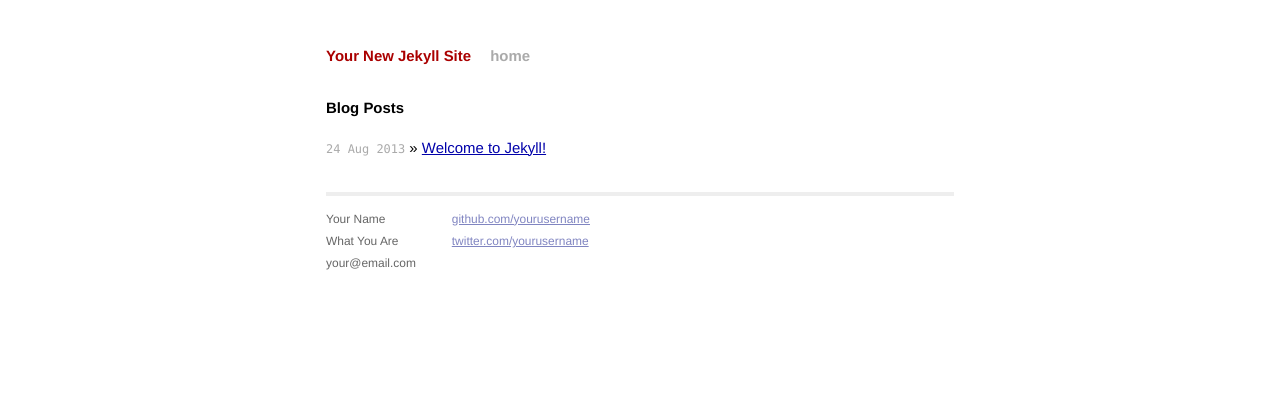
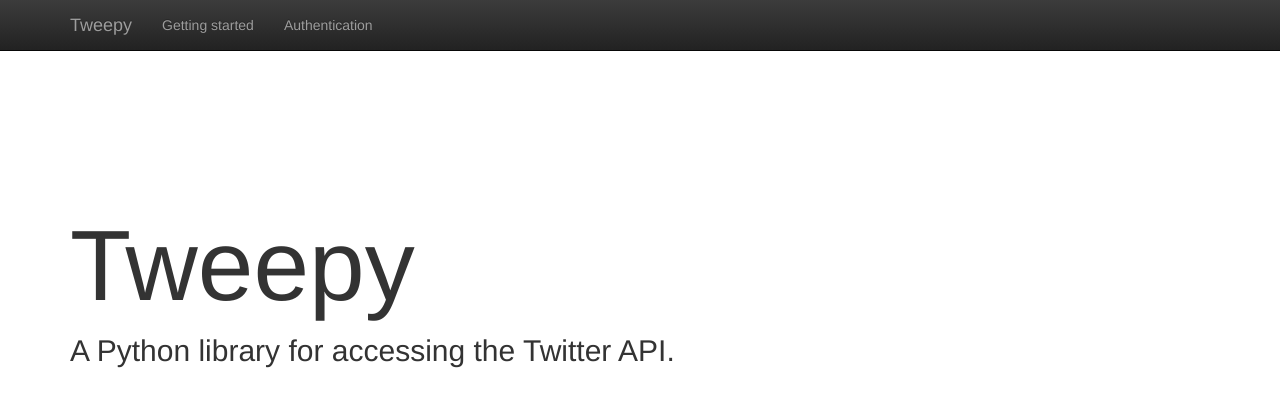
Before and after one commit to tweepy/tweepy.github.com, a Jekyll site: the page built from index.html, in a window 1280 px wide and 900 px high. Shown: the top 407 px of the window. Built offline with Jekyll 4.4.1, drawn with Linux system fonts in a browser that asks for light colours; nearby versions of some CDN libraries; Markdown is read by kramdown in place of the engine named in the settings.

Commit message:
Setup default template and start adding content for index.

```diff
--- a/_config.yml
+++ b/_config.yml
@@ -1,3 +1,3 @@
-name: Your New Jekyll Site
+name: Tweepy
 markdown: redcarpet
 pygments: true
--- /dev/null
+++ b/_includes/nav-main.html
@@ -0,0 +1,22 @@
+<header class="navbar navbar-inverse navbar-fixed-top" role="banner">
+  <div class="container">
+    <div class="navbar-header">
+      <button type="button" class="navbar-toggle" data-toggle="collapse" data-target=".navbar-collapse">
+        <span class="icon-bar"></span>
+        <span class="icon-bar"></span>
+        <span class="icon-bar"></span>
+      </button>
+      <a class="navbar-brand" href="/">{{ site.name }}</a>
+    </div>
+    <div class="collapse navbar-collapse">
+      <ul class="nav navbar-nav">
+        <li {% if page.slug == "getting-started" %}class="active"{% endif %}>
+          <a href="/getting-started.html">Getting started</a>
+        </li>
+        <li {% if page.slug == "authentication" %}class="active"{% endif %}>
+          <a href="/authentication.html">Authentication</a>
+        </li>
+      </ul>
+    </div>
+  </div>
+</header>
--- a/_layouts/default.html
+++ b/_layouts/default.html
@@ -1,10 +1,14 @@
 <!DOCTYPE html>
-<html>
+<html lang="en">
     <head>
         <meta charset="utf-8">
         <meta http-equiv="X-UA-Compatible" content="IE=edge,chrome=1">
         <title>{{ page.title }}</title>
         <meta name="viewport" content="width=device-width">
+
+        <!-- Bootstrap CSS -->
+        <link rel="stylesheet" href="//netdna.bootstrapcdn.com/bootstrap/3.0.0/css/bootstrap.min.css">
+        <link rel="stylesheet" href="//netdna.bootstrapcdn.com/bootstrap/3.0.0/css/bootstrap-theme.min.css">
 
         <!-- syntax highlighting CSS -->
         <link rel="stylesheet" href="/css/syntax.css">
@@ -14,33 +18,12 @@
 
     </head>
     <body>
+      <!-- Main Navigation Bar -->
+      {% include nav-main.html %}
 
-        <div class="container">
-          <div class="site">
-            <div class="header">
-              <h1 class="title"><a href="/">{{ site.name }}</a></h1>
-              <a class="extra" href="/">home</a>
-            </div>
+      {{ content }}
 
-                {{ content }}
-
-            <div class="footer">
-              <div class="contact">
-                <p>
-                  Your Name<br />
-                  What You Are<br />
-                  your@email.com
-                </p>
-              </div>
-              <div class="contact">
-                <p>
-                  <a href="http://github.com/yourusername/">github.com/yourusername</a><br />
-                  <a href="http://twitter.com/yourusername/">twitter.com/yourusername</a><br />
-                </p>
-              </div>
-            </div>
-          </div>
-        </div> <!-- /container -->
-
+      <!-- Bootstrap JavaScript -->
+      <script src="//netdna.bootstrapcdn.com/bootstrap/3.0.0/js/bootstrap.min.js"></script>
     </body>
 </html>
--- /dev/null
+++ b/authentication.html
@@ -0,0 +1,5 @@
+---
+layout: default
+title: Authentication
+slug: authentication
+---
--- a/css/main.css
+++ b/css/main.css
@@ -1,160 +1,13 @@
-/*****************************************************************************/
-/*
-/* Common
-/*
-/*****************************************************************************/
-
-/* Global Reset */
-* {
-  margin: 0;
-  padding: 0;
+body {
+  padding-top: 50px;
 }
 
-html, body { height: 100%; }
-
-body {
-  background-color: #FFF;
-  font: 13.34px Helvetica, Arial, sans-serif;
-  font-size: small;
-  text-align: center;
+.tp-main {
+  padding-top: 140px;
 }
-
-h1, h2, h3, h4, h5, h6 {
-  font-size: 100%; }
-
-h1 { margin-bottom: 1em; }
-p { margin: 1em 0; }
-
-a         { color: #00a; }
-a:hover   { color: #000; }
-a:visited { color: #a0a; }
-
-/*****************************************************************************/
-/*
-/* Home
-/*
-/*****************************************************************************/
-ul.posts {
-  list-style-type: none;
-  margin-bottom: 2em;
+.tp-main h1 {
+  font-size: 100px;
 }
-
-ul.posts li {
-  line-height: 1.75em;
+.tp-main .lead {
+  font-size: 30px;
 }
-
-ul.posts span {
-  color: #aaa;
-  font-family: Monaco, "Courier New", monospace;
-  font-size: 80%;
-}
-
-/*****************************************************************************/
-/*
-/* Site
-/*
-/*****************************************************************************/
-
-.site {
-  font-size: 115%;
-  text-align: justify;
-  width: 42em;
-  margin: 3em auto 2em;
-  line-height: 1.5em;
-}
-
-.site .header a {
-  font-weight: bold;
-  text-decoration: none;
-}
-
-.site .header h1.title {
-  display: inline-block;
-  margin-bottom: 2em;
-}
-
-.site .header h1.title a {
-  color: #a00;
-}
-
-.site .header h1.title a:hover {
-  color: #000;
-}
-
-.site .header a.extra {
-  color: #aaa;
-  margin-left: 1em;
-}
-
-.site .header a.extra:hover {
-  color: #000;
-}
-
-.site .meta {
-  color: #aaa;
-}
-
-.site .footer {
-  font-size: 80%;
-  color: #666;
-  border-top: 4px solid #eee;
-  margin-top: 2em;
-  overflow: hidden;
-}
-
-.site .footer .contact {
-  float: left;
-  margin-right: 3em;
-}
-
-.site .footer .contact a {
-  color: #8085C1;
-}
-
-.site .footer .rss {
-  margin-top: 1.1em;
-  margin-right: -.2em;
-  float: right;
-}
-
-.site .footer .rss img {
-  border: 0;
-}
-
-/*****************************************************************************/
-/*
-/* Posts
-/*
-/*****************************************************************************/
-
-/* standard */
-.post pre {
-  border: 1px solid #ddd;
-  background-color: #eef;
-  padding: 0 .4em;
-}
-
-.post ul, .post ol {
-  margin-left: 1.35em;
-}
-
-.post code {
-  border: 1px solid #ddd;
-  background-color: #eef;
-  padding: 0 .2em;
-}
-
-.post pre code {
-  border: none;
-}
-
-/* terminal */
-.post pre.terminal {
-  border: 1px solid #000;
-  background-color: #333;
-  color: #FFF;
-}
-
-.post pre.terminal code {
-  background-color: #333;
-}
--- /dev/null
+++ b/getting-started.html
@@ -0,0 +1,5 @@
+---
+layout: default
+title: Getting Started
+slug: getting-started
+---
--- a/index.html
+++ b/index.html
@@ -1,13 +1,11 @@
 ---
 layout: default
-title: Your New Jekyll Site
+title: Tweepy
 ---
 
-<div id="home">
-  <h1>Blog Posts</h1>
-  <ul class="posts">
-    {% for post in site.posts %}
-      <li><span>{{ post.date | date_to_string }}</span> &raquo; <a href="{{ post.url }}">{{ post.title }}</a></li>
-    {% endfor %}
-  </ul>
-</div>
+<main class="tp-main">
+  <div class="container">
+    <h1>Tweepy</h1>
+    <p class="lead">A Python library for accessing the Twitter API.</p>
+  </div>
+</main>
```
